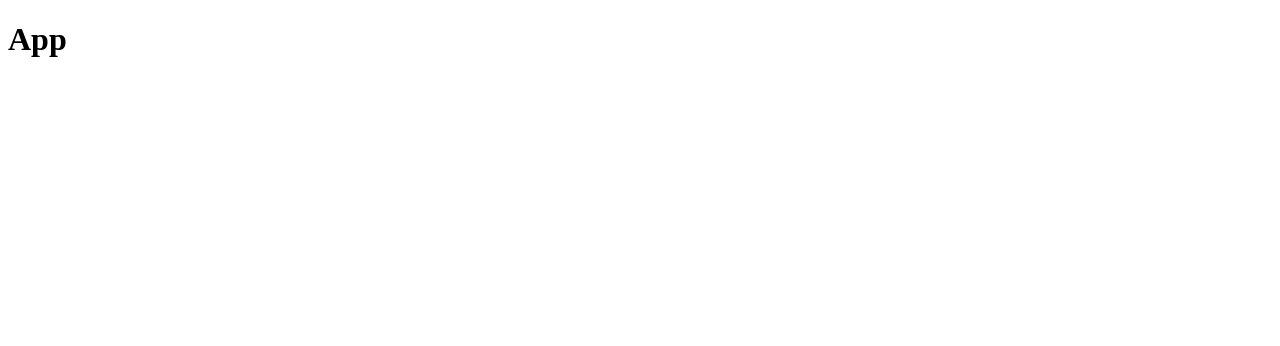
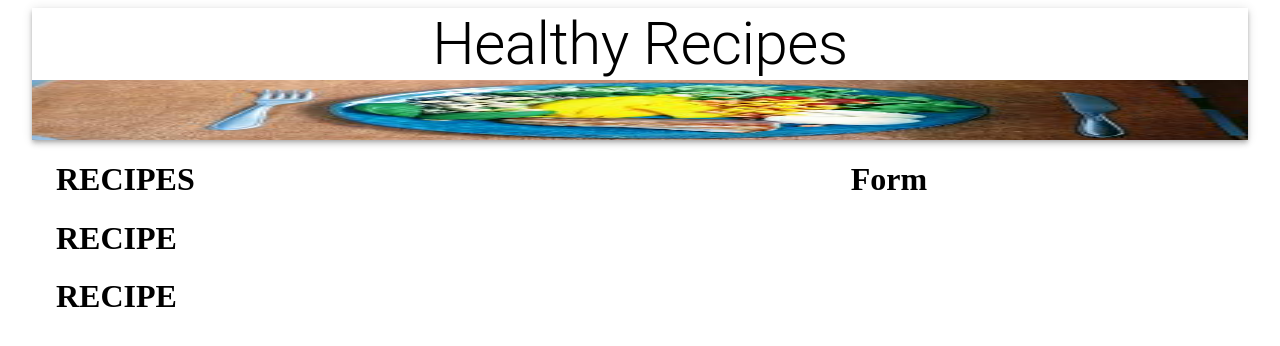
Before and after one commit to mahanmashoof/healthy-recipes, a React (Create React App) app in the folder client/: page / in a window 1280 px wide. Shown: the top 346 px of the page. Built offline with nearby package versions, Linux system fonts and the light colour scheme.

Commit message:
added front skeleton

```diff
--- a/client/package.json
+++ b/client/package.json
@@ -3,6 +3,7 @@
   "version": "0.1.0",
   "private": true,
   "dependencies": {
+    "@material-ui/core": "^4.11.3",
     "@testing-library/jest-dom": "^5.11.4",
     "@testing-library/react": "^11.1.0",
     "@testing-library/user-event": "^12.1.10",
--- a/client/src/App.js
+++ b/client/src/App.js
@@ -1,10 +1,29 @@
 import React from 'react';
+import {Container, AppBar, Typography, Grow, Grid} from '@material-ui/core';
+import recipes from './components/images/recipes.jpg'
+import Recipes from './components/Recipes/recipes';
+import Form from './components/Form/form';
 
 const App = () => {
     return(
-        <div>
-            <h1>App</h1>
-        </div>
+        <Container>
+            <AppBar position='static' color='inherit'>
+                <Typography variant='h2' align='center' >Healthy Recipes</Typography>
+                <img src={recipes} alt='recipes' height='60' />
+            </AppBar>
+            <Grow in>
+                <Container>
+                    <Grid container justify='space-between' alignItems='stretch' spacing={3}>
+                        <Grid item xs={12} sm={7}>
+                            <Recipes />
+                        </Grid>
+                        <Grid item xs={12} sm={4}>
+                            <Form />
+                        </Grid>
+                    </Grid>
+                </Container>
+            </Grow>
+        </Container>
     );
 }
 
--- /dev/null
+++ b/client/src/components/Form/form.js
@@ -0,0 +1,9 @@
+import React from 'react';
+
+function Form() {
+    return(
+        <h1>Form</h1>
+    );
+}
+
+export default Form;
--- /dev/null
+++ b/client/src/components/Recipes/Recipe/recipe.js
@@ -0,0 +1,9 @@
+import React from 'react';
+
+function Recipe() {
+    return(
+        <h1>RECIPE</h1>
+    );
+}
+
+export default Recipe;
--- /dev/null
+++ b/client/src/components/Recipes/recipes.js
@@ -0,0 +1,14 @@
+import React from "react";
+import Recipe from "./Recipe/recipe";
+
+function Recipes() {
+  return (
+    <div>
+      <h1>RECIPES</h1>
+      <Recipe />
+      <Recipe />
+    </div>
+  );
+}
+
+export default Recipes;
```
Also changed, not shown: client/src/components/Form/styles.js (added), client/src/components/Recipes/Recipe/styles.js (added), client/src/components/Recipes/styles.js (added), client/src/components/images/recipes.jpg (added), 1 other file (tests, documents, lock files or other folders).
